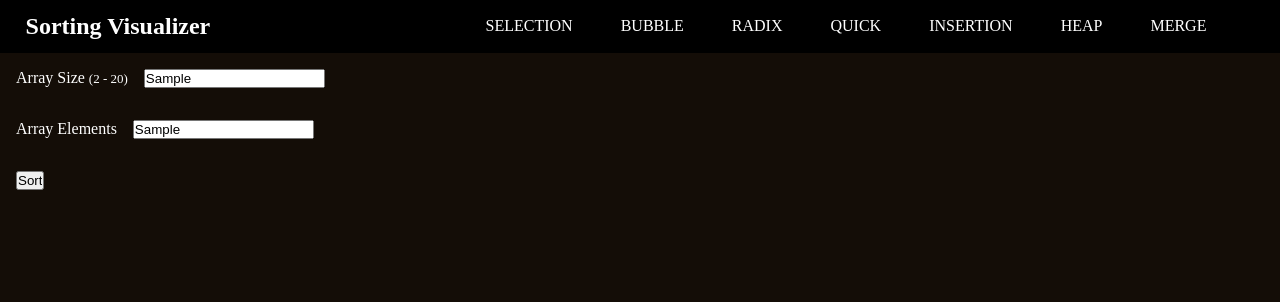
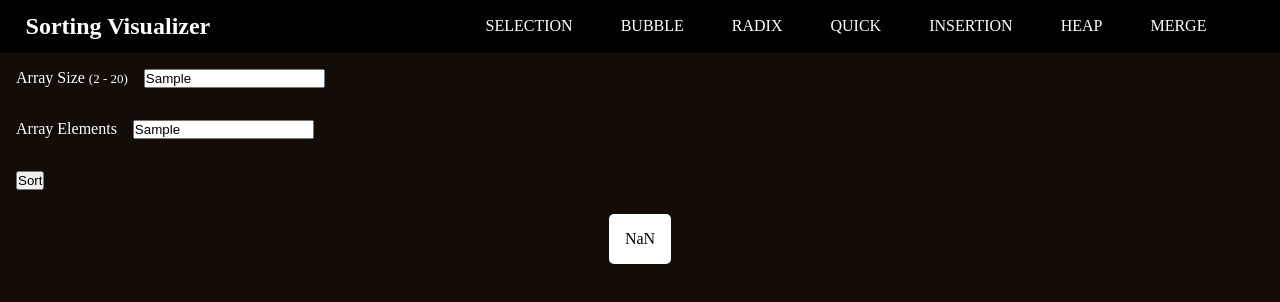
Before and after one commit to aaahhhrav15/Sorting-Visualizer, a React (Create React App) app in the folder sorting-visualizer/: page /selection in a window 1280 px wide. Both pictures are taken after typing "Sample", "Sample" into the empty fields and a click on the input "Sort". Shown: the top 302 px of the page. Built offline with nearby package versions, Linux system fonts and the light colour scheme.

Commit message:
created boxes depending on user inout

```diff
--- a/sorting-visualizer/src/assets/selection.css
+++ b/sorting-visualizer/src/assets/selection.css
@@ -13,3 +13,13 @@ input{
 span{
     font-size:small;
 }
+.boxes{
+    display:flex;
+    justify-content:center;
+}
+.box{
+    background-color:white;
+    margin:0.5rem;
+    padding:1rem;
+    border-radius:5px;
+}
--- a/sorting-visualizer/src/components/Selection.jsx
+++ b/sorting-visualizer/src/components/Selection.jsx
@@ -3,31 +3,55 @@ import "../assets/selection.css";
 
 const Selection = () => {
 
-  const [size, setSize]=useState();
+  const [size, setSize] = useState();
+  const [elements, setElements] = useState();
+  const [arr,setArr] = useState([]);
 
-  const handleChange = (event)=>{
+  const sizeChange = (event)=>{
     setSize(event.target.value);
   }
 
-  const handleSubmit = (event)=>{
+  const elementChange = (event)=>{
+    setElements(event.target.value);
+  }
+
+  const getValues = (event)=>{
     event.preventDefault();
     console.log(size);
+    console.log(elements);
+    if(elements)
+    {
+      const newArr = elements.split(",").map(Number);
+      setArr(newArr);
+      console.log(arr);
+    }
   }
+
+
 
   return (
     <div className="selection">
       <div className="features">
-        <form onSubmit={handleSubmit}>
+        <form onSubmit={getValues}>
           <div className="sizeInput">
             <label htmlFor="size">Array Size <span>(2 - 20)</span></label>
-            <input type="text" name="size" id="size" onChange={handleChange} />
+            <input type="text" name="size" id="size" onChange={sizeChange} />
           </div>
           <div className="elements">
             <label htmlFor="">Array Elements</label>
-            <input type="text" name="elements" id="elements"/>
+            <input type="text" name="elements" id="elements" onChange={elementChange}/>
           </div>
           <input type="submit" value="Sort"/>
         </form>
+      </div>
+      <div className="selectionCode">
+        <div className="boxes">
+          {
+            arr.map((value,index)=>{
+              return <div key={index} className="box">{value}</div>
+            })
+          }
+        </div>
       </div>
     </div>
   )
```
